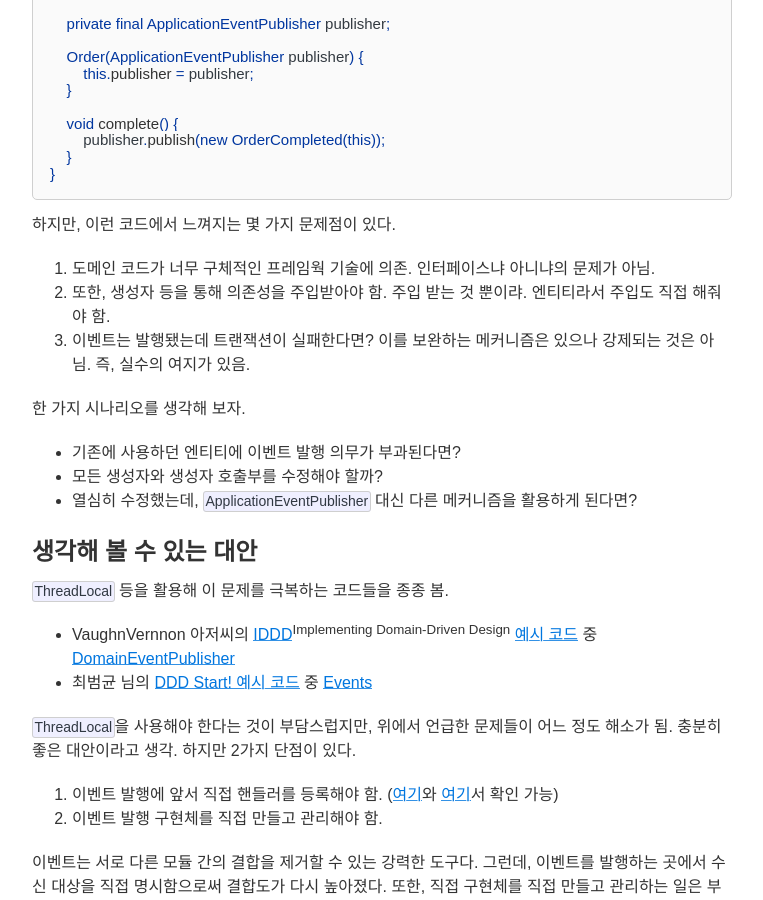
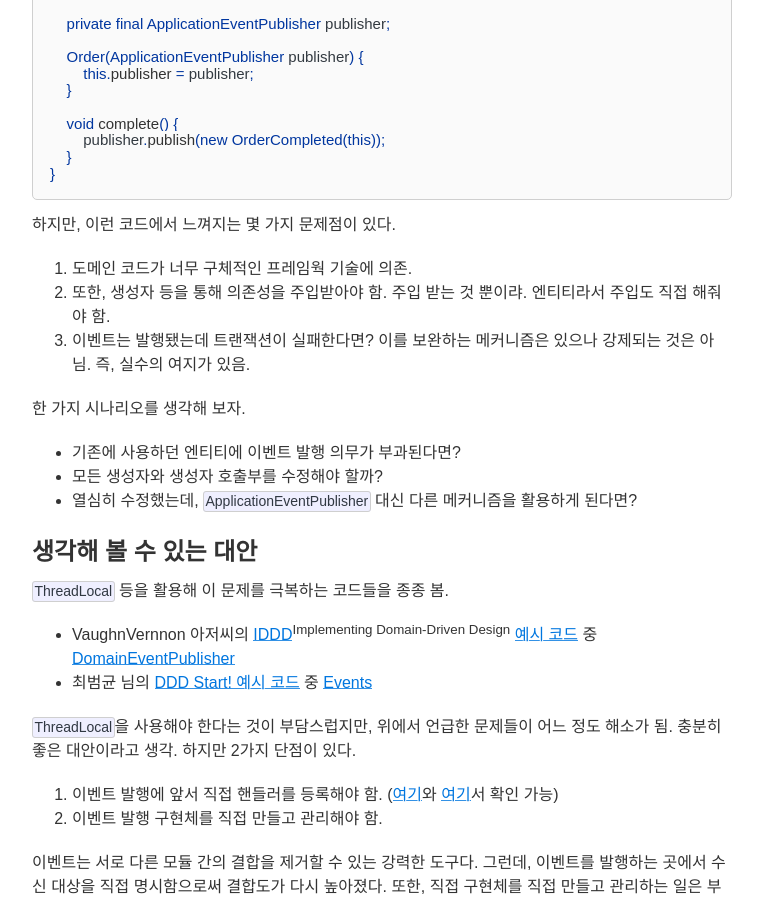
Before and after one commit to codehumane/codehumane.github.io, a Jekyll site: the page built from _posts/2018-05-01-domain-events.md, in a window 1280 px wide and 900 px high, scrolled down 496 px. Shown: the whole window, without its empty margins (258-1021 px from the left). Built offline with Jekyll 4.4.1, drawn with Linux system fonts in a browser that asks for light colours.

Commit message:
"DomainEvents의 활용"에서 불필요한 문장 제거

```diff
--- a/_posts/2018-05-01-domain-events.md
+++ b/_posts/2018-05-01-domain-events.md
@@ -29,7 +29,7 @@ class Order {
 
 하지만, 이런 코드에서 느껴지는 몇 가지 문제점이 있다.
 
-1. 도메인 코드가 너무 구체적인 프레임웍 기술에 의존. 인터페이스냐 아니냐의 문제가 아님.
+1. 도메인 코드가 너무 구체적인 프레임웍 기술에 의존.
 2. 또한, 생성자 등을 통해 의존성을 주입받아야 함. 주입 받는 것 뿐이랴. 엔티티라서 주입도 직접 해줘야 함.
 3. 이벤트는 발행됐는데 트랜잭션이 실패한다면? 이를 보완하는 메커니즘은 있으나 강제되는 것은 아님. 즉, 실수의 여지가 있음.
 
```
